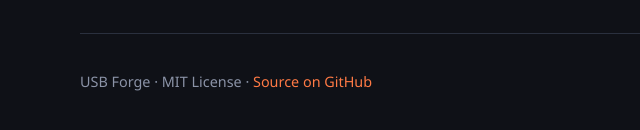
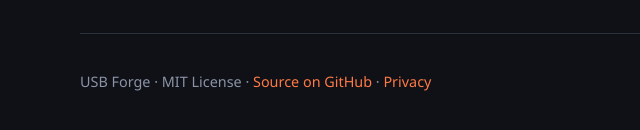
Before and after one commit to SkippyNet/usb-forge, a plain HTML site: page site/index.html in a window 1280 px wide. Shown: the part 4506-4636 px from the top of the page, 0-640 px from the left. Drawn offline with Linux system fonts and the light colour scheme; files whose address does not match are found by name.

Commit message:
Add a privacy policy (#10)
PRIVACY.md lists every request the app makes (the update check and the
catalog lookups at start, downloads when building a drive), what each
request contains, and what is kept on the computer. Linked from the
README and the website footer.

Co-authored-by: Claude Fable 5.2 <noreply@anthropic.com>

```diff
--- a/site/index.html
+++ b/site/index.html
@@ -231,7 +231,7 @@
 
   <footer>
     <div class="row">
-      <span>USB Forge · MIT License · <a href="https://github.com/SkippyNet/usb-forge">Source on GitHub</a></span>
+      <span>USB Forge · MIT License · <a href="https://github.com/SkippyNet/usb-forge">Source on GitHub</a> · <a href="https://github.com/SkippyNet/usb-forge/blob/main/PRIVACY.md">Privacy</a></span>
       <span>Built on open-source projects. <a href="https://github.com/SkippyNet/usb-forge#credits">Credits</a></span>
     </div>
   </footer>
```
Also changed, not shown: 2 other files.
